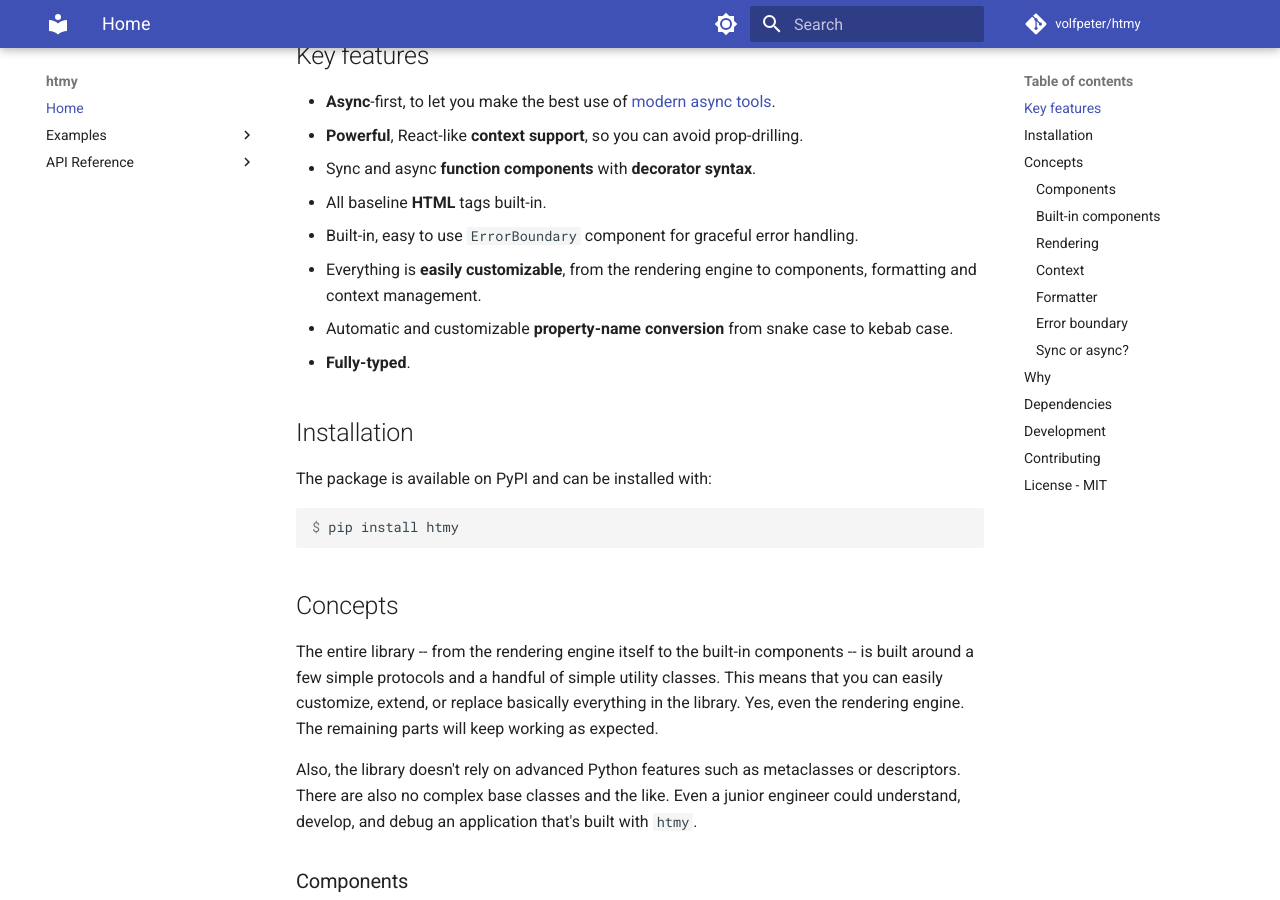
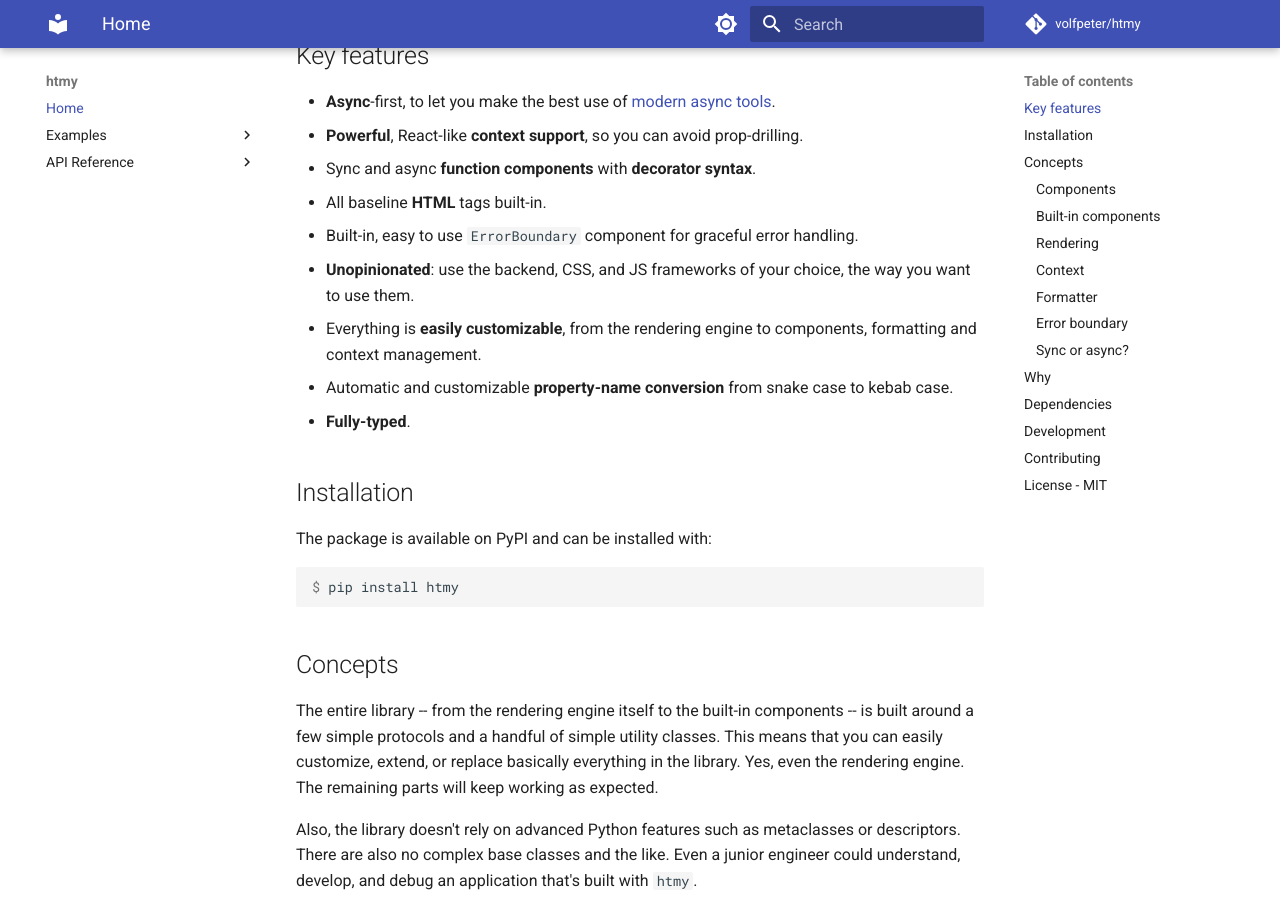
Before and after one commit to volfpeter/htmy, an MkDocs documentation site: the page built from docs/index.md, in a window 1280 px wide and 900 px high, scrolled down 350 px. Built offline with MkDocs 1.6.1 and Material for MkDocs 9.7.7, drawn with Linux system fonts in a browser that asks for light colours; comment, search, counter and statistics services are not loaded.

Commit message:
nitpicking

```diff
--- a/docs/index.md
+++ b/docs/index.md
@@ -18,6 +18,7 @@
 - Sync and async **function components** with **decorator syntax**.
 - All baseline **HTML** tags built-in.
 - Built-in, easy to use `ErrorBoundary` component for graceful error handling.
+- **Unopinionated**: use the backend, CSS, and JS frameworks of your choice, the way you want to use them.
 - Everything is **easily customizable**, from the rendering engine to components, formatting and context management.
 - Automatic and customizable **property-name conversion** from snake case to kebab case.
 - **Fully-typed**.
```
Also changed, not shown: README.md (+1 -0 lines).
